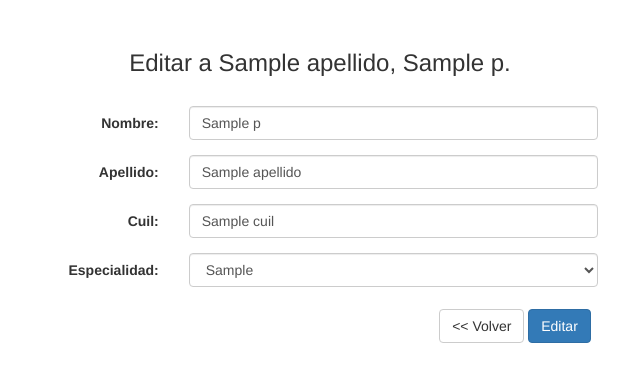
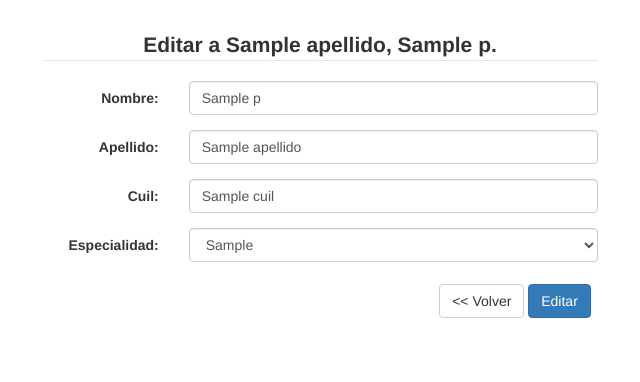
Before and after one commit to yo-alan/horarios, a Django app: template calendario/templates/calendario/profesional/edit.html in a window 1280 px wide. Shown: the part 51-433 px from the top of the page, without its empty margins (320-960 px from the left). Run offline with Django 3.2, Linux system fonts and the light colour scheme; the template is opened without the code that fills it: most values are stand-ins (such as "Sample title", 1, 10 or a date in 2020); some libraries are stand-ins or nearby versions.

Commit message:
Mejore las vistas de altas y modificaciones.

```diff
--- a/calendario/templates/calendario/especialidad/add.html
+++ b/calendario/templates/calendario/especialidad/add.html
@@ -15,7 +15,6 @@
 						</p>
 					</div>
 				{% endif %}
-				<br>
 				<form class="form-horizontal" method="POST" action="{% url 'calendario:especialidad_add' %}">
 					<fieldset>
 						<legend class="text-center"><b>Agregar una especialidad</b></legend>
--- a/calendario/templates/calendario/profesional/add.html
+++ b/calendario/templates/calendario/profesional/add.html
@@ -15,7 +15,6 @@
 						</p>
 					</div>
 				{% endif %}
-				<br>
 				<form class="form-horizontal" method="POST" action="{% url 'calendario:profesional_add' %}">
 					<fieldset>
 						<legend class="text-center"><b>Agregar un profesional</b></legend>
--- a/calendario/templates/calendario/profesional/edit.html
+++ b/calendario/templates/calendario/profesional/edit.html
@@ -7,13 +7,17 @@
 		<div class="row clearfix">
 			<div class="col-md-6 col-md-offset-3">
 				{% if error_message %}
-				<h1>ERROR: {{ error_message }}</h1>
+					<div class="alert alert-danger">
+						<a href="#" class="close" data-dismiss="alert">&times;</a>
+						<h3 class="text-center text-danger"><b>Ocurrió el siguiente error:</b></h3>
+						<p class="text-danger">
+							<b>{{ error_message }}</b>
+						</p>
+					</div>
 				{% endif %}
-				<h3 class="text-center">
-					Editar a {{ p.apellido }}, {{ p.nombre }}.
-				</h3>
-				<br>
 				<form class="form-horizontal" method="POST" action="{% url 'calendario:profesional_edit' p.id %}">
+					<fieldset>
+						<legend class="text-center"><b>Editar a {{ p.apellido }}, {{ p.nombre }}.</b></legend>
 						{% csrf_token %}
 						<div class="form-group">
 							<label class="col-xs-3 control-label" for="nombre">Nombre:</label>
@@ -38,7 +42,11 @@
 							<div class="col-xs-9">
 								<select class="form-control" id="especialidad" name="especialidad">
 									{% for e in es %}
+										{% if p.especialidad == e %}
+											<option value="{{ e.id }}" selected>{{ e }}</option>
+										{% else %}
 											<option value="{{ e.id }}">{{ e }}</option>
+										{% endif %}
 									{% endfor %}
 								</select>
 							</div>
@@ -56,6 +64,7 @@
 							</div>
 						</div>
 					</form>
+				</fieldset>
 			</div>
 		</div>
 	</div>
--- a/calendario/views.py
+++ b/calendario/views.py
@@ -15,7 +15,7 @@ def index(request):
 def all(request):
 
 	cs = Calendario.objects.all()
-
+	print "Por aca paso"
 	context = {'cs': cs, 'cantidad': len(cs)}
 
 	return render(request, 'calendario/all.html', context)
```
Also changed, not shown: calendario/templates/calendario/especialidad/edit.html (+9 -6 lines), calendario/urls.py (+7 -3 lines). Lines whose indentation alone changed are shown as unchanged.
